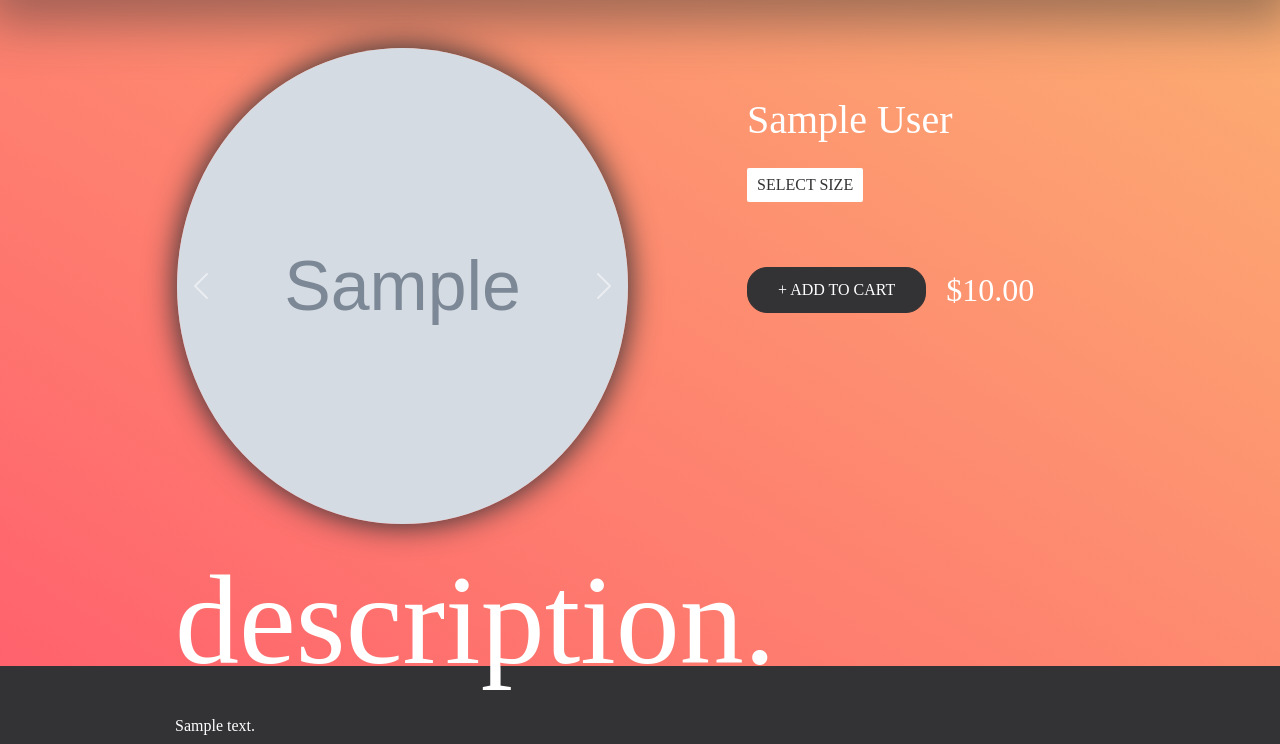
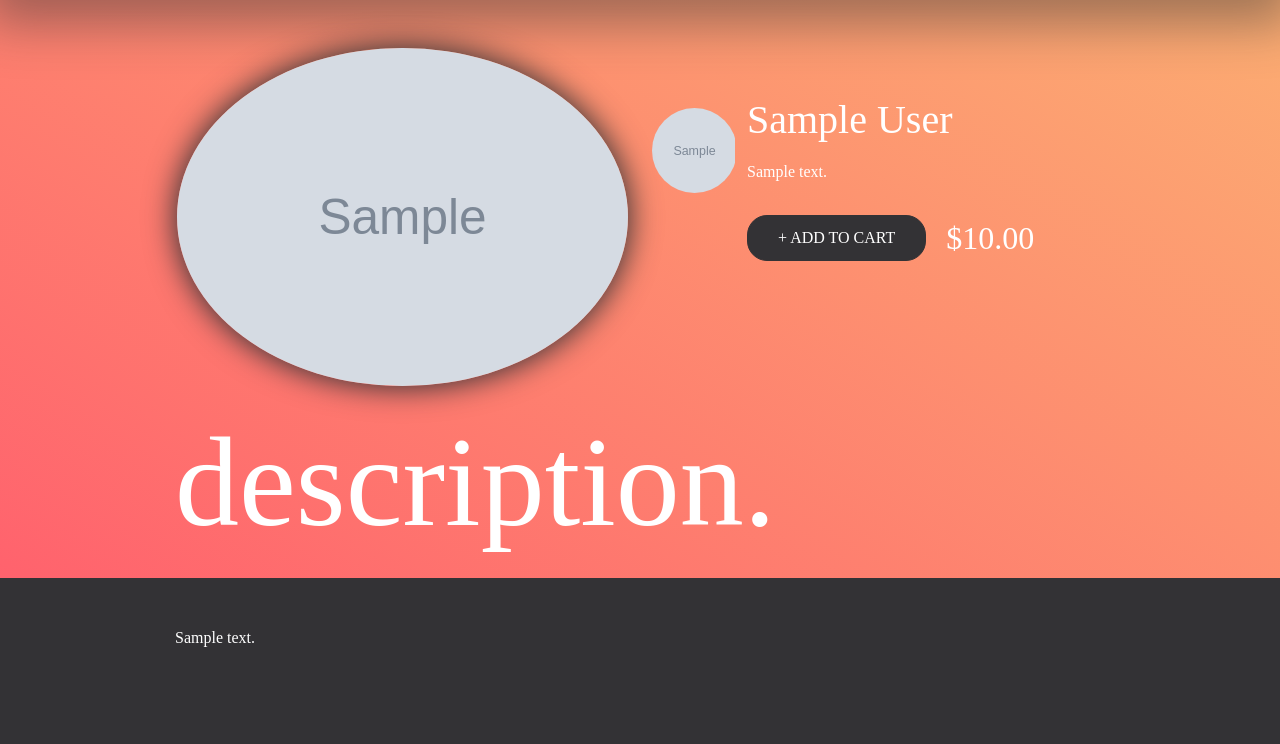
Before and after one commit to TBR-Group-software/django-web-store, a Django app: a page that uses user_interface/templates/base.html in a window 1280 px wide. Shown: the part 56-800 px from the top of the page. Run offline with Django 4.2, Linux system fonts and the light colour scheme; tables that the repository leaves empty hold one stand-in row (values such as "Sample post"); grey boxes marked "Sample" are stand-in pictures; style sheets or scripts are compiled from the project's sources; some libraries are stand-ins or nearby versions; some web fonts are replaced.

Commit message:
improve product page and some logic fixes

```diff
--- a/user_interface/admin/product/product_parameter_value_admin.py
+++ b/user_interface/admin/product/product_parameter_value_admin.py
@@ -5,6 +5,6 @@ from user_interface.models import ProductParameterValue
 
 @admin.register(ProductParameterValue)
 class ProductParameterValueAdmin(admin.ModelAdmin):
-    list_display = ("product_parameter", "value", "product")
+    list_display = ("product_parameter", "value", "product", "stock")
     list_filter = ("product_parameter", "value")
     search_fields = ("product_parameter", "value", "product")
--- a/user_interface/models/product/product_model.py
+++ b/user_interface/models/product/product_model.py
@@ -8,7 +8,6 @@ class Product(models.Model):
     short_description = models.TextField()
     price = models.DecimalField(max_digits=6, decimal_places=2)
     slug = models.SlugField(max_length=255, unique=True)
-    stock = models.IntegerField()
     active = models.BooleanField(default=True)
     linked_products = models.ManyToManyField("self", blank=True)
     created_at = models.DateTimeField(auto_now_add=True)
--- a/user_interface/models/product/product_parameter_value_model.py
+++ b/user_interface/models/product/product_parameter_value_model.py
@@ -7,6 +7,7 @@ class ProductParameterValue(models.Model):
     product = models.ForeignKey(Product, on_delete=models.CASCADE)
     product_parameter = models.ForeignKey(ProductParameter, on_delete=models.CASCADE)
     value = models.CharField(max_length=255)
+    stock = models.PositiveIntegerField(blank=False, null=False, default=0)
 
     def __str__(self):
         return self.product.name
--- /dev/null
+++ b/user_interface/static/js/product.js
@@ -0,0 +1,9 @@
+function selectSize(obj){
+    activateAddToCartButton();
+}
+
+function activateAddToCartButton(){
+    const addToCartButton = document.querySelector('#addToCartButton');
+    addToCartButton.classList.remove('disabled')
+    addToCartButton.disabled = false;
+}
--- a/user_interface/static/scss/base.scss
+++ b/user_interface/static/scss/base.scss
@@ -54,6 +54,7 @@ body {
     border-radius: 20px;
     text-transform: uppercase;
     padding: 10px 30px 10px 30px;
+    transition: 200ms all;
 }
 
 .btn-primary {
--- a/user_interface/static/scss/product.scss
+++ b/user_interface/static/scss/product.scss
@@ -1,16 +1,21 @@
 @import "base.scss";
 
-.color-input:checked+label>img {
-    box-shadow: 0 0 10px 3px $second;
-}
 
-.color-input+label>img {
+.color-container {
+    a {
+        img {
             width: 85px;
             height: 85px;
             transition: 200ms all;
             border-radius: 50%;
-    margin-bottom: 15px;
+            margin: 12px 0;
             cursor: pointer;
+
+            &:hover {
+                box-shadow: 0 0 10px 3px $second;
+            }
+        }
+    }
 }
 
 .carousel {
@@ -23,7 +28,19 @@
 }
 
 .main-info {
+    @include media-breakpoint-up(md) {
         max-height: 666px;
+    }
+}
+
+.short-description-container {
+    span {
+        height: 30px;
+        display: block;
+        text-overflow: ellipsis;
+        white-space: nowrap;
+        overflow: hidden;
+    }
 }
 
 .size-input+label {
@@ -33,9 +50,18 @@
     cursor: pointer;
     border-radius: 2px;
     transition: 200ms all;
-    &:hover{
+
+    &:not(.disabled-radio-input) {
+        &:hover {
             background-color: $second;
         }
+    }
+}
+
+.disabled-radio-input {
+    cursor: default !important;
+    color: #818082;
+
 }
 
 
@@ -58,7 +84,13 @@
 }
 
 .description-label {
+    @include media-breakpoint-up(md) {
         font-size: 8rem;
+    }
+
+    @include media-breakpoint-down(md) {
+        font-size: 3rem;
+    }
 }
 
 .size-label {
@@ -70,7 +102,7 @@
     display: inline-table;
 }
 
-.color-container{
+.color-container {
     max-height: 425px;
     overflow-y: scroll;
 }
--- a/user_interface/templates/base.html
+++ b/user_interface/templates/base.html
@@ -13,14 +13,14 @@
         <script src="https://kit.fontawesome.com/1d25b11aa0.js"
                 crossorigin="anonymous"></script>
         <!-- static -->
-        {% compress js %}
-            <script src="{% static 'js/base.js' %}"></script>
-        {% endcompress %}
         {% block imports %}
             {% compress css %}
                 <link type="text/x-scss"
                       rel="stylesheet"
                       href="{% static 'scss/base.scss' %}">
+            {% endcompress %}
+            {% compress js %}
+                <script src="{% static 'js/base.js' %}"></script>
             {% endcompress %}
         {% endblock imports %}
         <title>
--- a/user_interface/templates/product.html
+++ b/user_interface/templates/product.html
@@ -1,11 +1,15 @@
 {% extends "base.html" %}
 {% load static %}
 {% load compress %}
+{% load get_product_image_url %}
 {% block imports %}
     {% compress css %}
         <link type="text/x-scss"
               rel="stylesheet"
               href="{% static 'scss/product.scss' %}">
+    {% endcompress %}
+    {% compress js %}
+        <script src="{% static 'js/product.js' %}"></script>
     {% endcompress %}
 {% endblock imports %}
 {% block title %}
@@ -16,7 +20,7 @@
         <div class="container">
             <div class="row pt-5">
                 <div id="imageCarousel"
-                     class="carousel slide col-5 offset-1"
+                     class="carousel slide col-lg-5 offset-lg-1"
                      data-bs-ride="carousel">
                     <div class="carousel-inner">
                         {% for image in images %}
@@ -24,11 +28,12 @@
                                 <img src="/media/{{ image }}"
                                      class="d-block w-100"
                                      alt="{{ product.name }}"
-                                     width="476"
-                                     height="476">
+                                     width="auto"
+                                     height="auto">
                             </div>
                         {% endfor %}
                     </div>
+                    {% if images|length > 1 %}
                         <button class="carousel-control-prev"
                                 type="button"
                                 data-bs-target="#imageCarousel"
@@ -43,45 +48,47 @@
                             <span class="carousel-control-next-icon" aria-hidden="true"></span>
                             <span class="visually-hidden">Next</span>
                         </button>
+                    {% endif %}
                 </div>
-                <div class="col-1 mt-5 color-container">
-                    {% for color in colors %}
-                        <input type="radio"
-                               name="emotion"
-                               id="{{ color }}"
-                               class="d-none color-input" />
-                        <label for="{{ color }}">
-                            <img src="//placekitten.com/150/150"
-                                 alt="{{ color }}"
+                <div class="col-lg-1 mt-5 color-container">
+                    {% for linked_product in product.linked_products.all %}
+                        <a href="{% url 'user_interface:product' product_slug=linked_product.slug %}">
+                            <img src="{{ linked_product.id|get_product_image_url }}"
+                                 alt="{{ linked_product.name }}"
                                  width="85px"
                                  height="85px" />
-                        </label>
+                        </a>
                     {% endfor %}
                 </div>
-                <div class="col-5 mt-5">
+                <div class="col-lg-5 mt-5">
                     <h1 class="mb-3">{{ product.name }}</h1>
-                    <div class="mb-4">
-                        <span>{{ prodict.short_description }}</span>
+                    <div class="mb-4 short-description-container">
+                        <span>{{ product.short_description }}</span>
                     </div>
+                    {% if sizes %}
                         <div class="product-size-container mb-5">
                             <span class="size-label mb-3">select size</span>
                             <div class="row">
                                 {% for size in sizes %}
-                                <div class="col-2">
+                                    <div class="col-2 mt-2">
                                         <input type="radio"
-                                           id="size-{{ size }}"
+                                               id="size-{{ size.value }}"
                                                name="size"
                                                class="size-input"
-                                           value="{{ size }}">
-                                    <label for="size-{{ size }}">
-                                        <span class="center-text">{{ size }}</span>
+                                               value="{{ size.value }}"
+                                               onclick="selectSize(this);"
+                                               {% if size.stock < 1 %}disabled{% endif %}>
+                                        <label for="size-{{ size.value }}"
+                                               {% if size.stock < 1 %}class="disabled-radio-input"{% endif %}>
+                                            <span class="center-text">{{ size.value }}</span>
                                         </label>
                                     </div>
                                 {% endfor %}
                             </div>
                         </div>
+                    {% endif %}
                     <div>
-                        <button class="btn btn-primary me-3">+ add to cart</button>
+                        <button id="addToCartButton" class="btn btn-primary me-3" {% if sizes %}disabled{% endif %}>+ add to cart</button>
                         <span class="fs-2 align-middle">${{ product.price }}</span>
                     </div>
                 </div>
--- /dev/null
+++ b/user_interface/templatetags/__init__.py
@@ -0,0 +1 @@
+from .get_product_image_url import *
--- /dev/null
+++ b/user_interface/templatetags/get_product_image_url.py
@@ -0,0 +1,18 @@
+from django import template
+from django.templatetags.static import static
+
+from user_interface.models import ProductImage
+
+register = template.Library()
+
+
+@register.filter
+def get_product_image_url(product_id: int) -> str:
+    """Return url of main image of product."""
+    try:
+        main_image = ProductImage.objects.get(
+            product__id=product_id, image_type="MAIN"
+        ).image
+    except ProductImage.DoesNotExist:
+        return static("img/product/none_image.jpg")
+    return main_image.url
--- a/user_interface/views/category_view.py
+++ b/user_interface/views/category_view.py
@@ -1,10 +1,11 @@
+from django.http import HttpRequest, HttpResponse
 from django.views import View
 from user_interface.models import ProductCategory
 from django.shortcuts import render
 
 
 class ProductCategoryView(View):
-    def get(self, request, category_slug: str):
+    def get(self, request: HttpRequest, category_slug: str) -> HttpResponse:
         category = ProductCategory.objects.get(slug=category_slug)
 
         return render(request, "category.html", context={"category": category})
--- a/user_interface/views/index_view.py
+++ b/user_interface/views/index_view.py
@@ -1,7 +1,8 @@
 from django.shortcuts import render
 from django.views import View
+from django.http import HttpRequest, HttpResponse
 
 
 class IndexView(View):
-    def get(self, request):
+    def get(self, request: HttpRequest) -> HttpResponse:
         return render(request, "base.html")
--- a/user_interface/views/product_view.py
+++ b/user_interface/views/product_view.py
@@ -1,27 +1,31 @@
 from django.views import View
+from django.http import HttpRequest, HttpResponse
+from django.shortcuts import render
+
 from user_interface.models import Product, ProductImage, ProductParameterValue
-from django.shortcuts import render
 
 
 class ProductView(View):
-    def get(self, request, product_slug: str):
+    def get(self, request: HttpRequest, product_slug: str) -> HttpResponse:
         product = Product.objects.get(slug=product_slug)
-        parameter_values = ProductParameterValue.objects.filter(product=product)
-        sizes = parameter_values.filter(
-            product_parameter__parameter="size"
-        ).values_list("value", flat=True)
-        colors = parameter_values.filter(
-            product_parameter__parameter="color"
-        ).values_list("value", flat=True)
+        sizes = (
+            ProductParameterValue.objects.filter(
+                product=product, product_parameter__parameter="size"
+            )
+            .order_by("value")
+            .values("value", "stock")
+        )
+
         images = ProductImage.objects.filter(product=product).values_list(
             "image", flat=True
         )
+
         context = {
             "product": product,
             "sizes": sizes,
-            "colors": colors,
             "images": images,
         }
+
         return render(
             request,
             "product.html",
```
Also changed, not shown: user_interface/admin/product/product_admin.py (+18 -2 lines), user_interface/migrations/0008_remove_product_stock_productparametervalue_stock.py (added), user_interface/static/img/product/none_image.jpg (added). Lines whose indentation alone changed are shown as unchanged.
